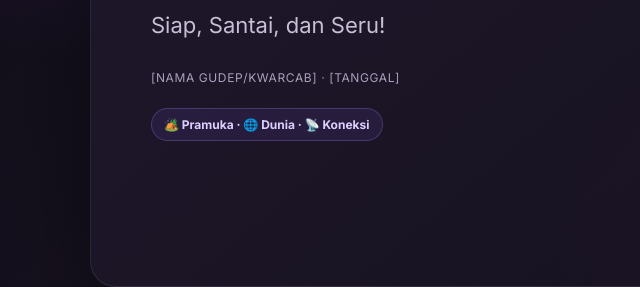
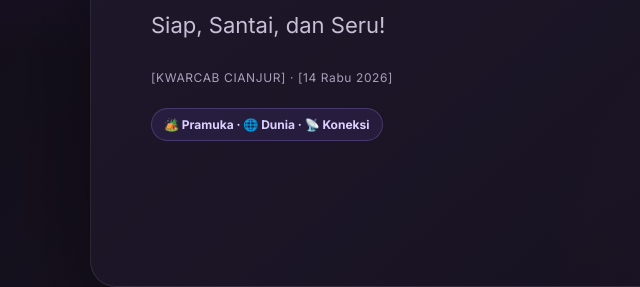
Before and after one commit to Official-Jamboree/Slide-TrainingJOJO, a plain HTML site: page jota-joti-training-slides.html in a window 1280 px wide. Shown: the part 437-724 px from the top of the page, 0-640 px from the left. Drawn offline with Linux system fonts and the light colour scheme.

Commit message:
Modify initial slide details for JOTA-JOTI 2026
Updated the initial slide content with specific details for KWARCAB CIANJUR and the date for 2026.

```diff
--- a/jota-joti-training-slides.html
+++ b/jota-joti-training-slides.html
@@ -7,7 +7,7 @@
 </style></head><body><div class="deck">
 <header class="topbar"><div class="brand"><div class="brandmark">✦</div><span>TRAINING JOTA-JOTI <span style="color:#a78bfa">2026</span></span></div><div class="topright"><span id="topCount">01 / 16</span><div class="progress"><span id="progressFill"></span></div></div></header>
 <main class="stage" id="stage">
-<section class="slide active"><div class="covergrid"><div><div class="kicker">PANDUAN UNTUK PEMULA</div><h1><span class="gradient">JOTA-JOTI</span><br>2026</h1><p class="subtitle">Siap, Santai, dan Seru!</p><div class="meta">[NAMA GUDEP/KWARCAB] · [TANGGAL]</div><div style="margin-top:23px"><span class="pill">🏕️ Pramuka · 🌐 Dunia · 📡 Koneksi</span></div></div><div class="orb"><div class="circle"></div><div class="circle"></div><div class="circle"></div><div class="emoji">📡</div></div></div></section>
+<section class="slide active"><div class="covergrid"><div><div class="kicker">PANDUAN UNTUK PEMULA</div><h1><span class="gradient">JOTA-JOTI</span><br>2026</h1><p class="subtitle">Siap, Santai, dan Seru!</p><div class="meta">[KWARCAB CIANJUR] · [14 Rabu 2026]</div><div style="margin-top:23px"><span class="pill">🏕️ Pramuka · 🌐 Dunia · 📡 Koneksi</span></div></div><div class="orb"><div class="circle"></div><div class="circle"></div><div class="circle"></div><div class="emoji">📡</div></div></div></section>
 <section class="slide"><div class="kicker">01 · KENALAN DULU</div><h2>Apa Itu <span class="gradient">JOTA-JOTI?</span></h2><div class="grid"><article class="tile"><div class="ico">📻</div><h3>JOTA</h3><p><strong>Jamboree On The Air</strong><br>Terhubung dengan Pramuka lain lewat radio amatir.</p></article><article class="tile"><div class="ico">💻</div><h3>JOTI</h3><p><strong>Jamboree On The Internet</strong><br>Bertemu dan ngobrol melalui internet.</p></article><article class="tile"><div class="ico">🌍</div><h3>Gerakan global</h3><p>Acara tahunan WOSM, gerakan kepanduan dunia.</p></article><article class="tile"><div class="ico">🤝</div><h3>Tujuannya?</h3><p>Kenalan lintas negara, belajar budaya, dan literasi digital.</p></article></div></section>
 <section class="slide"><div class="kicker">02 · CATAT TANGGALNYA</div><h2>Kapan &amp; <span class="gradient">Di Mana?</span></h2><div class="columns"><div class="tile"><div class="ico">🗓️</div><h3>Waktu pelaksanaan</h3><p>Akhir pekan ketiga Oktober.</p><p style="margin-top:10px;color:#e9d5ff"><strong>2026: cek tanggal resmi</strong></p></div><div class="tile"><div class="ico">🌐</div><h3>Tempat bertemu</h3><p><strong>jotajoti.info</strong><br>ScoutWired (Discord)<br>ScoutLink (IRC)</p></div></div><div class="quote" style="margin-top:15px"><small>Mode kegiatan</small>Online — bisa ikut dari rumah, sekolah, atau markas dengan koneksi internet.</div><div class="notice">Konfirmasi tanggal resmi 2026 melalui pengumuman JOTA-JOTI sebelum presentasi.</div></section>
 <section class="slide"><div class="kicker">03 · LANGKAH PENDAFTARAN</div><h2>Daftar dengan <span class="gradient">6 Langkah</span></h2><div class="grid"><div class="step"><div class="num">1</div><div><strong>Buat akun scout.org</strong><p>Gunakan email yang bisa diakses.</p></div></div><div class="step"><div class="num">2</div><div><strong>Login ke jotajoti.info</strong><p>Masuk menggunakan akunmu.</p></div></div><div class="step"><div class="num">3</div><div><strong>Lengkapi profil</strong><p>Periksa data peserta.</p></div></div><div class="step"><div class="num">4</div><div><strong>Pilih kategori</strong><p>Penggalang → Venturers atau Skip sesuai petunjuk sistem.</p></div></div><div class="step"><div class="num">5</div><div><strong>Simpan JJID</strong><p>Catat nomor identitas peserta.</p></div></div><div class="step"><div class="num">6</div><div><strong>Selesaikan kuis SfH</strong><p>Ikuti modul keselamatan online.</p></div></div></div></section>
```
